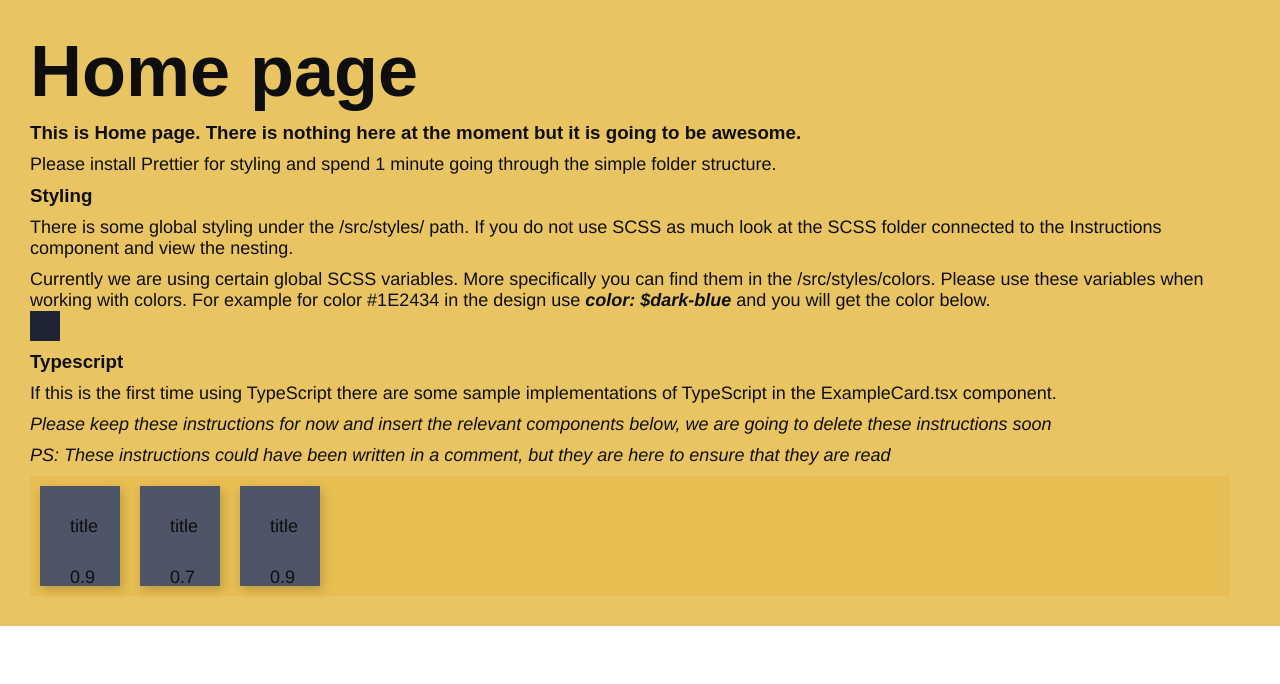
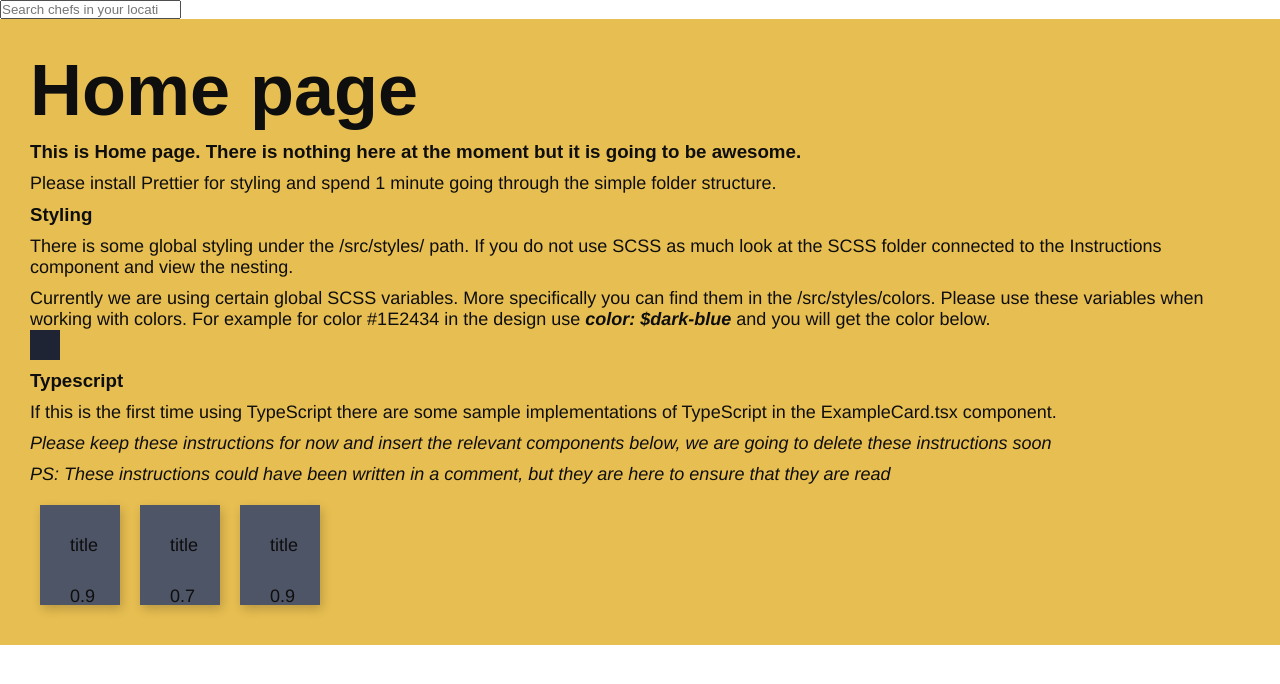
Before and after one commit to madelinegit/Gastron-Guru, a React (Vite) app: page / in a window 1280 px wide. Shown: the top 684 px of the page. Built offline with nearby package versions, Linux system fonts and the light colour scheme; a web font is replaced by a local one.

Commit message:
import SearchBar component in the main page

```diff
--- a/src/pages/Home.tsx
+++ b/src/pages/Home.tsx
@@ -1,8 +1,10 @@
-import Instructions from "../components/Instructions";
+import Instructions from '../components/Instructions';
+import SearchBar from '../components/SearchBar';
 
 const Home = () => {
   return (
     <>
+      <SearchBar />
       <Instructions />
     </>
   );
```
